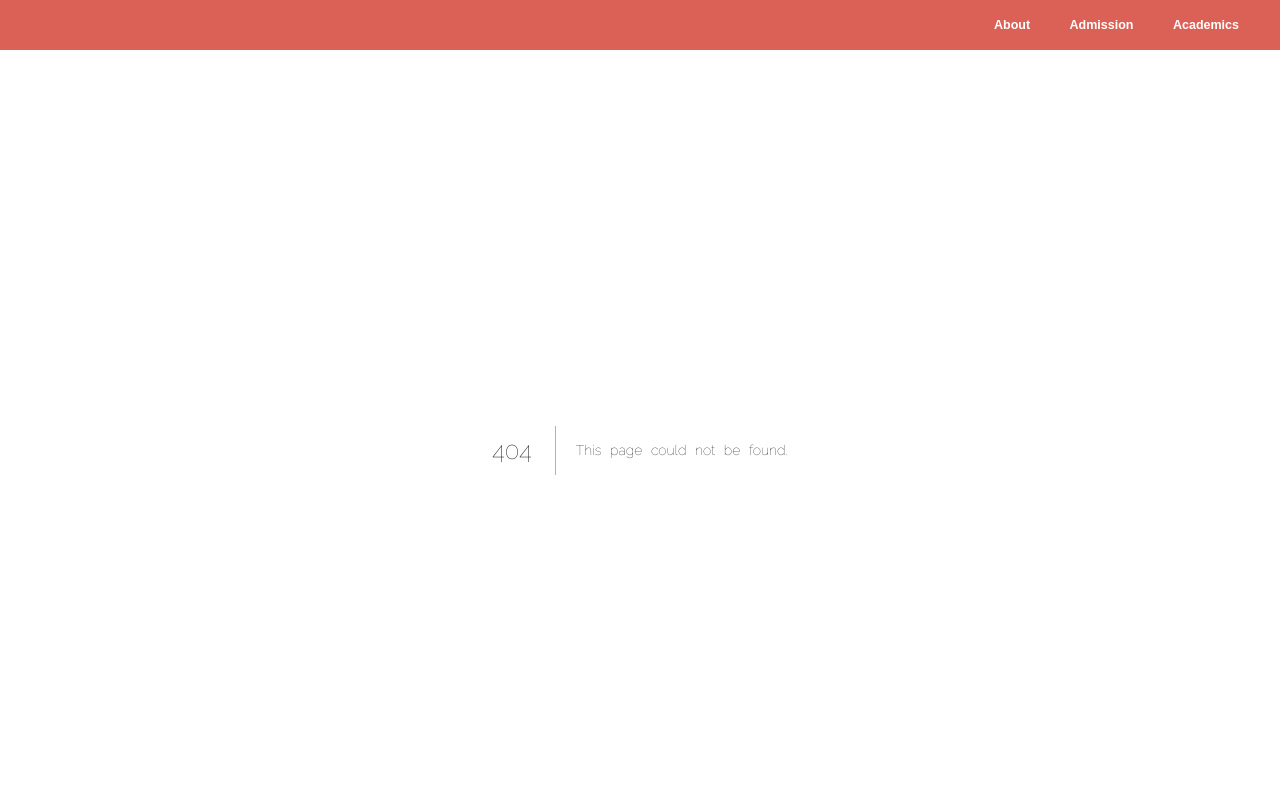
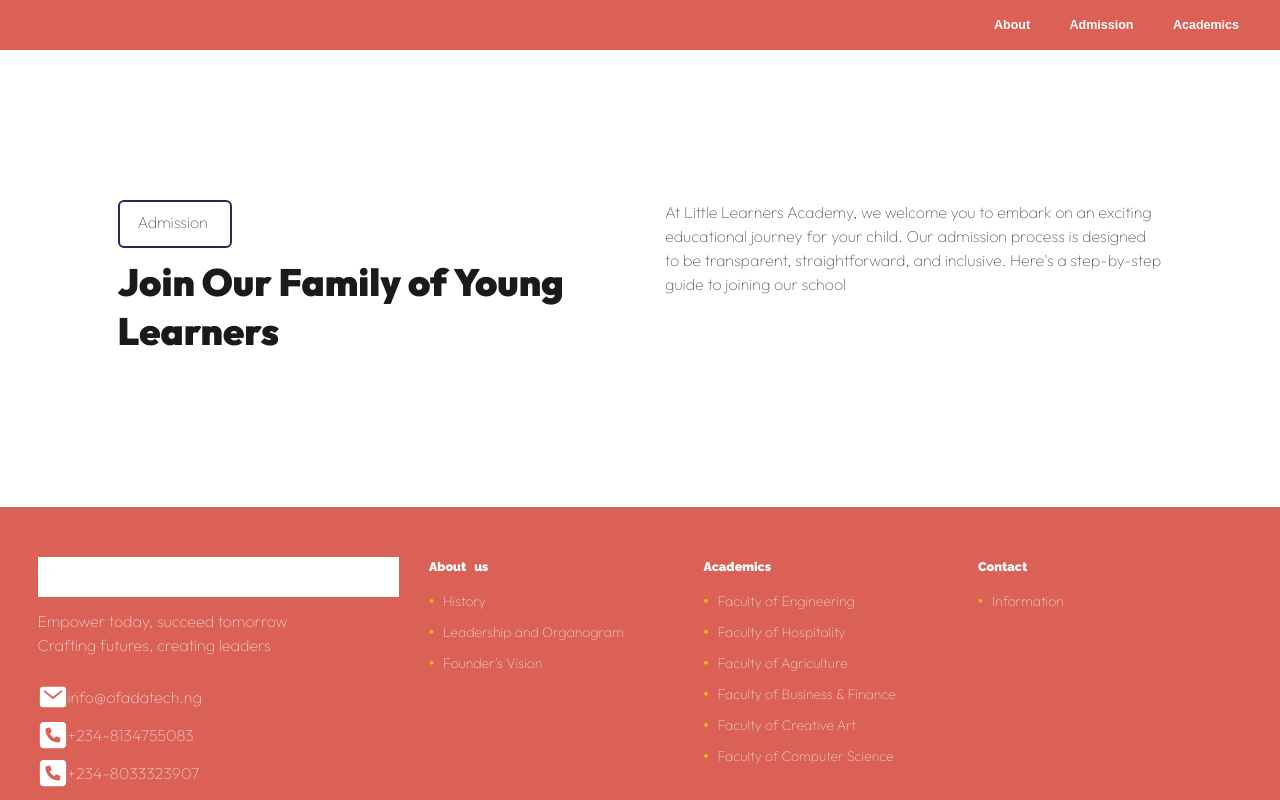
Before and after one commit to ishuacharis/ofadatech, a Next.js app: page /admission in a window 1280 px wide. Before the commit this address had no page. Shown: the top 800 px of the page. Built offline with nearby package versions, Linux system fonts and the light colour scheme.

Commit message:
Create admission page

```diff
--- a/next.config.js
+++ b/next.config.js
@@ -7,11 +7,6 @@ const nextConfig = {
         destination: '/about/leadership',
         permanent: true,
       },
-      {
-        source: '/admission',
-        destination: '/admission/requirements',
-        permanent: true,
-      },
     ]
   }
 }
--- /dev/null
+++ b/src/app/admission/page.tsx
@@ -0,0 +1,37 @@
+
+export default function AdmissionPage() {
+  return (
+    <main>
+      <div>
+        <div>
+          <div className="flex flex-col">
+            <div>
+              <div className="spacing spacing-padding-xs-block-size-one spacing-padding-xs-inline-size-one spacing-padding-sm-block-size-one spacing-padding-sm-inline-size-one spacing-padding-md-block-size-one spacing-padding-md-inline-size-one">
+                <div className="grid grid-template-columns-xs grid-template-columns-md grid-auto-columns grid-column-gap-one">
+                  <div className="flex flex-col align-items-center-xs align-items-start-md">
+                    <div className="spacing spacing-margin-xs-blockend">
+                      <div className="card card-rounded-all card-border card-small grid-item grid-align-self">
+                        <div className="spacing spacing-padding-xs-block spacing-padding-md-inline">
+                          <div className="text type-xs type-200 text-center text-start-md">Admission</div>
+                        </div>
+                      </div>
+                    </div>
+                    <div className="spacing spacing-padding-blockend">
+                      <div className="text type-400 type-md text-black text-center-xs text-start-md">
+                        Join Our Family of Young Learners
+                      </div>
+                    </div>
+                  </div>
+                  <div className="text type-xs type-200 text-center-xs text-start-md">
+                    At Little Learners Academy, we welcome you to embark on an exciting educational journey for your child. Our admission process is designed to be transparent, straightforward, and inclusive. Here{`'`}s a step-by-step guide to joining our school
+                  </div>
+                </div>
+              </div>
+            </div>
+
+          </div>
+        </div>
+      </div>
+    </main>
+  )
+};
--- a/src/app/types/type.ts
+++ b/src/app/types/type.ts
@@ -15,3 +15,5 @@ export interface BenefitInfo {
   title: string;
   text: string;
 };
+
+export interface Todo {}
```
